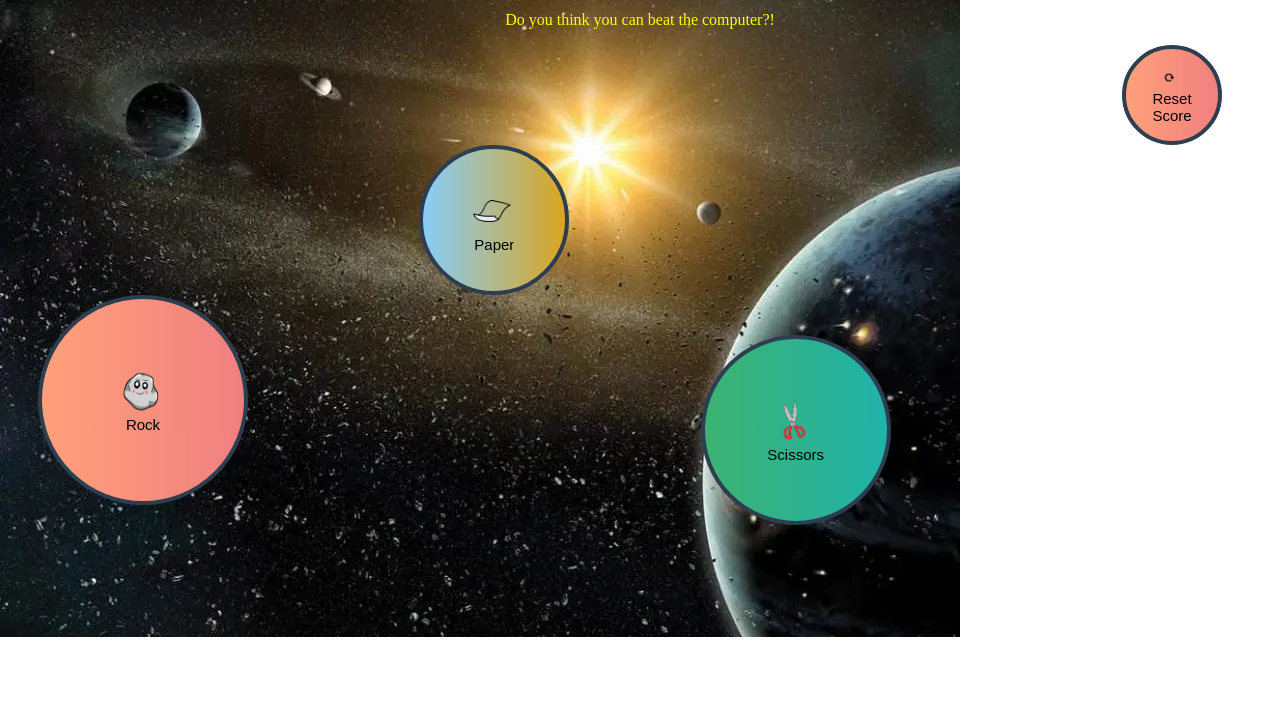
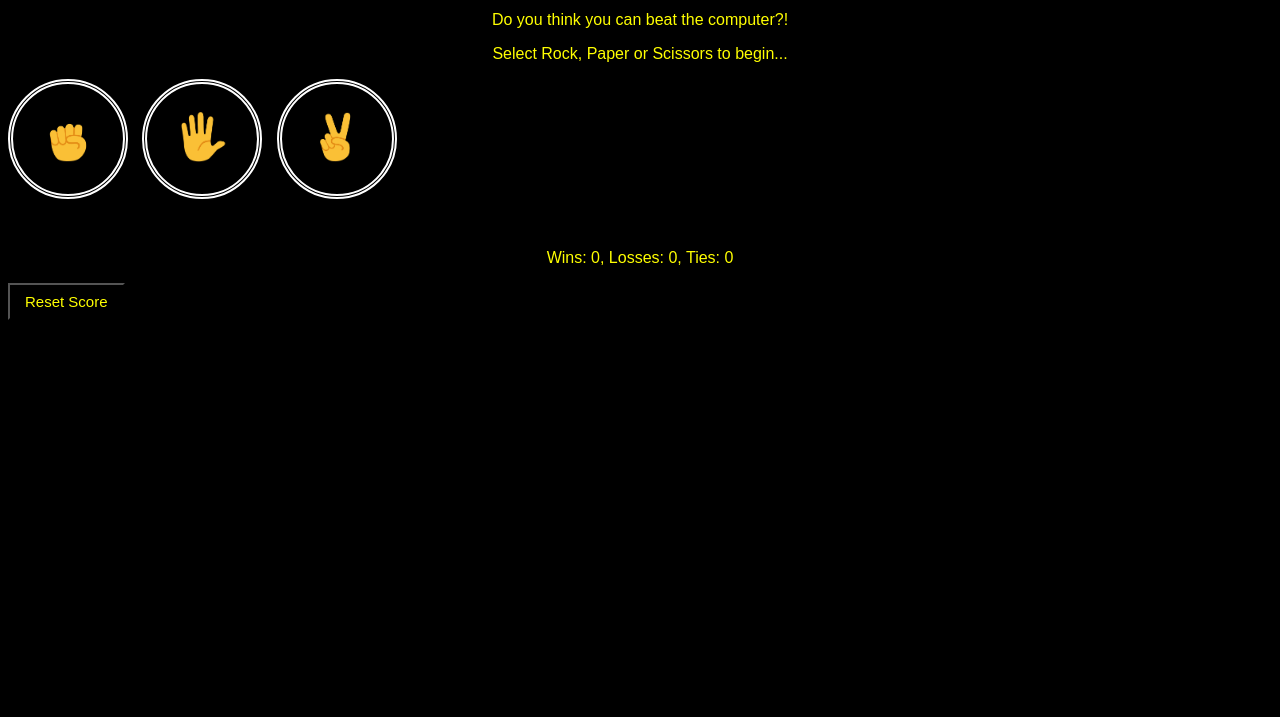
Before and after one commit to EmmaWilliams1712/Rock-Paper-Scissors, a plain HTML site: page index.html in a window 1280 px wide. Shown: the part 83-800 px from the top of the page. Drawn offline with Linux system fonts and the light colour scheme.

Commit message:
Changed overall stying to a cleaner, simpler looking styling, removed previous images as no longer required, added new images to replace the old ones, edited style.css to make the changes, edited index.js to add a function to update the score as well as to display result, score and moves on the page instead of in the console and a pop up. Edited html to include where to display the moves, score, result, and to add new image links.

```diff
--- a/index.html
+++ b/index.html
@@ -10,31 +10,31 @@
 
     <body>
 
-    <div class="stars">
-
         <h1>Rock Paper Scissors</h1>
 
         <p>Do you think you can beat the computer?!</p>
 
+        <p> Select Rock, Paper or Scissors to begin...</p>
 
-      <div class="button-container">
 
-        <button class="Rock" onclick="playRound('rock');"> <img src="rock.png" alt="Rock Image"> Rock</button>
+        <button onclick="playRound('rock');" class="move-button"> <img src="rock-emoji.png" alt="Rock Emoji" class="move-icon"></button>
 
-        <button class="Paper" onclick="playRound('paper');"> <img src="paper.png" alt="Paper Image">Paper</button>
+        <button onclick="playRound('paper');" class="move-button"> <img src="paper-emoji.png" alt="Paper Emoji" class="move-icon"></button>
 
-        <button class="Scissors" onclick="playRound('scissors');"> <img src="scissors.png" alt="Scissors Image"> Scissors</button>
+        <button onclick="playRound('scissors');" class="move-button"> <img src="scissors-emoji.png" alt="Scissors Emoji" class="move-icon"> </button>
 
-        <button class="Reset" onclick="
+
+        <p class="js-result result"></p>
+        <p class="js-moves"></p>
+        <p class="js-score score"> Wins: 0, Losses: 0, Ties: 0 </p>
+
+        <button onclick="
         score.wins = 0;
         score.losses = 0;
         score.ties = 0;
         localStorage.removeItem('score');
-        "> <img src="reset.png" alt="Reset Image"> Reset Score</button>
-
-      </div>
-
-    </div>
+        updateScoreElement();
+        " class="reset-button"> Reset Score</button>
 
     </body>
 
--- a/index.js
+++ b/index.js
@@ -3,6 +3,8 @@ let score = JSON.parse(localStorage.getItem('score')) || {
     losses: 0,
     ties: 0
   };
+
+  updateScoreElement();
 
 
 function playRound(playerSelection) {
@@ -65,8 +67,21 @@ function playRound(playerSelection) {
 
     localStorage.setItem('score', JSON.stringify(score));
 
-  alert(`You picked ${playerSelection}. Computer picked ${computerSelection}.${result}
-Wins: ${score.wins}, Losses: ${score.losses}, Ties: ${score.ties}`);
+    updateScoreElement();
+
+    document.querySelector('.js-result').innerHTML = result;
+
+    document.querySelector('.js-moves').innerHTML =
+    `You picked <img src="${playerSelection}-emoji.png" class="move-icon"> and Computer picked
+    <img src="${computerSelection}-emoji.png" class="move-icon">`;
+
+
+}
+
+function updateScoreElement() {
+
+    document.querySelector('.js-score')
+        .innerHTML = `Wins: ${score.wins}, Losses: ${score.losses}, Ties: ${score.ties}`;
 
 }
 
--- a/style.css
+++ b/style.css
@@ -1,88 +1,7 @@
-     .button-container {
-        display: flex;
-        justify-content: space-between;
-        padding: 50px;
-      }
-
-      button {
-        display: flex;
-        flex-direction: column;
-        align-items: center;
-        justify-content: center;
-        font-size: 15px;
-        border: 4px solid #2c3e50;
-        padding: 10px;
-        border-radius: 50%
-
-      }
-
-      .Rock{
-        background: linear-gradient(to right, #FFA07A, #F08080);
-        width: 210px ;
-        height: 210px;
-        position: relative;
-        top: 200px;
-        right: 20px;
-
-      }
-
-      .Paper{
-        background: linear-gradient(to right, #87CEFA, #DAA520);
-        width: 150px ;
-        height: 150px;
-        position: relative;
-        top: 50px;
-        right: 20px;
-
-      }
-
-      .Scissors{
-        background: linear-gradient(to right, #3CB371, #20B2AA);
-        width: 190px ;
-        height: 190px;
-        position: relative;
-        top: 240px;
-        right: 60px;
-      }
-
-      .Reset {
-        background: linear-gradient(to right, #FFA07A, #F08080);
-        width: 100px ;
-        height: 100px;
-        position: relative;
-        top: -50px
-      }
-
-      button.Rock img {
-        vertical-align: middle;
-        margin-right: 5px;
-        width: 50px;
-        height: 50px;
-      }
-      button.Paper img {
-        vertical-align: middle;
-        margin-right: 5px;
-        width: 50px;
-        height: 50px;
-      }
-      button.Scissors img {
-        vertical-align: middle;
-        margin-right: 5px;
-        width: 50px;
-        height: 50px;
-      }
-
-      button.Reset img {
-        vertical-align: middle;
-        margin-right: 5px;
-        width: 25px;
-        height: 25px;
-      }
-
-
 body {
-        background: url(space.webp);
-        background-repeat: no-repeat;
+  background-color: black;
+  color: yellow;
+  font-family: Arial, Helvetica, sans-serif;
 }
 
 h1 {
@@ -97,3 +16,40 @@
   color: yellow;
   text-align: center;
 }
+
+.move-icon {
+  height: 50px;
+}
+
+.move-button {
+  background-color: transparent;
+  border: 5px double white;
+  width: 120px;
+  height: 120px;
+  margin-right: 10px;
+  border-radius: 50%;
+}
+
+button:hover {
+  cursor:pointer;
+  border-width: 10px;
+  border-color: orange;
+}
+
+.result {
+  font-size: 25px;
+  font-weight: bold;
+  margin-top: 50px;
+}
+
+.score {
+  margin-top: 50px;
+}
+
+.reset-button {
+  background-color: transparent;
+  color: yellow;
+  font-size: 15px;
+  padding: 8px 15px;
+  cursor: pointer;
+}
```
Also changed, not shown: paper-emoji.png (added), paper.png (deleted), reset.png (deleted), reset1.png (added), rock-emoji.png (added), rock.png (deleted), scissors-emoji.png (added), scissors.png (deleted), space.webp (deleted), 1 other file. Lines whose indentation alone changed are shown as unchanged.
